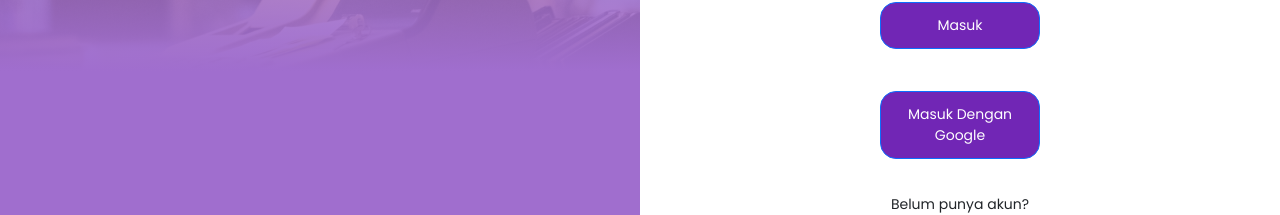
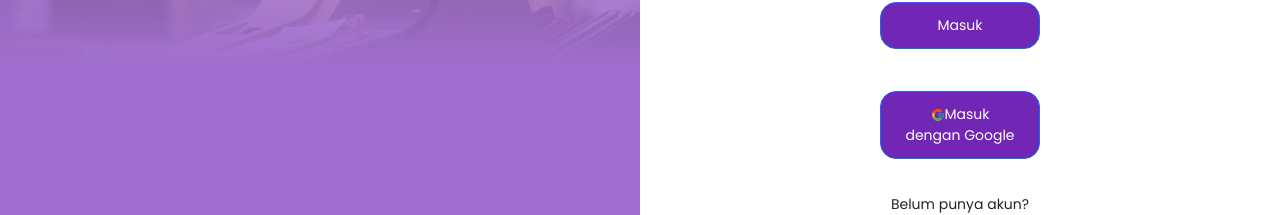
Before and after one commit to Caprice123/Binar-Final-Challenge-Frontend, a React (Create React App) app: page /login in a window 1280 px wide. Shown: the part 404-619 px from the top of the page. Built offline with nearby package versions, Linux system fonts and the light colour scheme.

Commit message:
update login with google

```diff
--- a/src/App.js
+++ b/src/App.js
@@ -22,9 +22,9 @@ function App() {
 			<Router>
 				<Routes>
 					<Route path="/daftar-jual" element={
-            //   <ProtectedRoute allowedRoles={[]}>
+                    <ProtectedRoute allowedRoles={[]}>
 								<DaftarJual />
-							// </ProtectedRoute>
+						</ProtectedRoute>
             }
           />
 					<Route path="/login" element={
--- a/src/pages/login.jsx
+++ b/src/pages/login.jsx
@@ -1,6 +1,10 @@
 import React, { useState } from 'react';
 import axios from 'axios'
 import {useGoogleLogin } from '@react-oauth/google'
+import { FcGoogle } from "react-icons/fc";
+
+
+
 
 // components
 import ActiveButton from '../components/ActionButton';
@@ -120,7 +124,8 @@ const Login = () => {
                                                 />
                                 <ActiveButton width="100%"
                                                 color="#7126B5"
-                                                text="Masuk Dengan Google"
+                                                text={`Masuk dengan Google`}
+                                                icon={<FcGoogle />}
                                                 style={{ margin: "1.5rem 0" }}
                                                 onClick={googleLogin}
                                                 />
```
